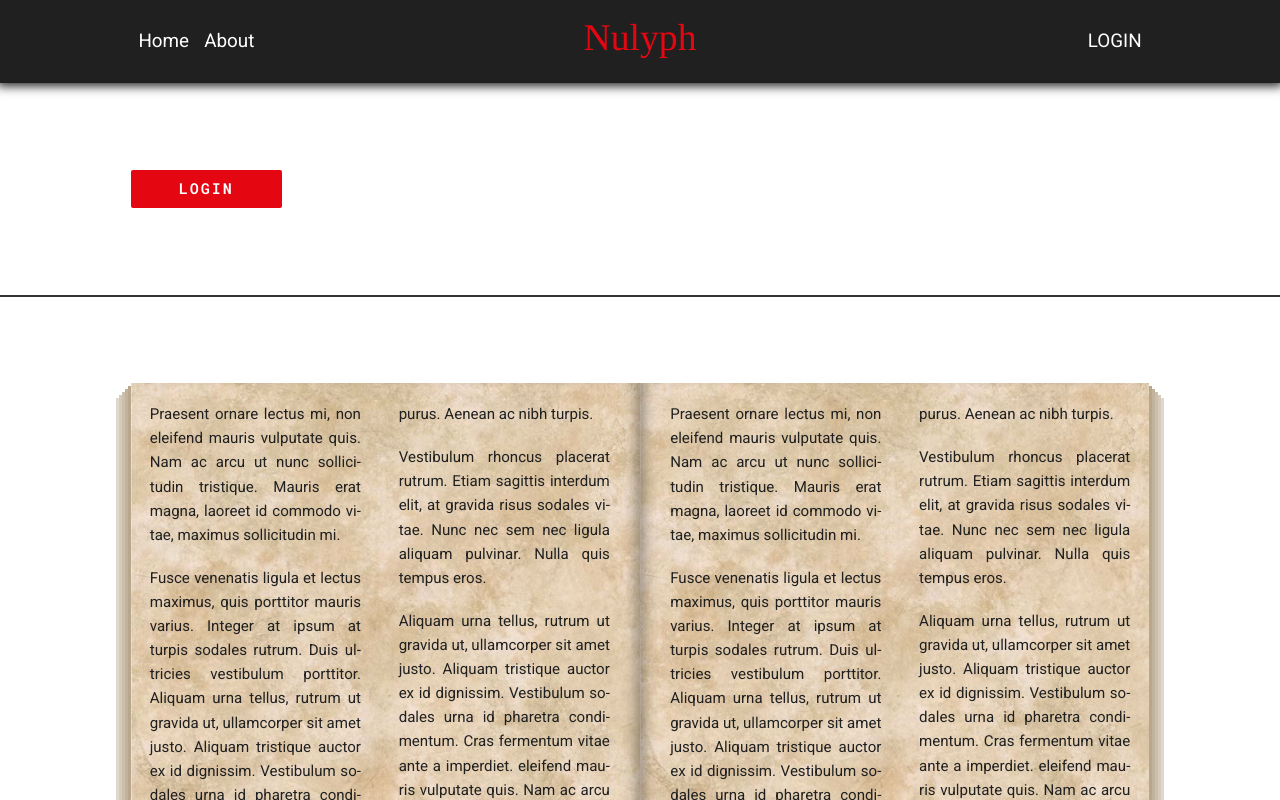
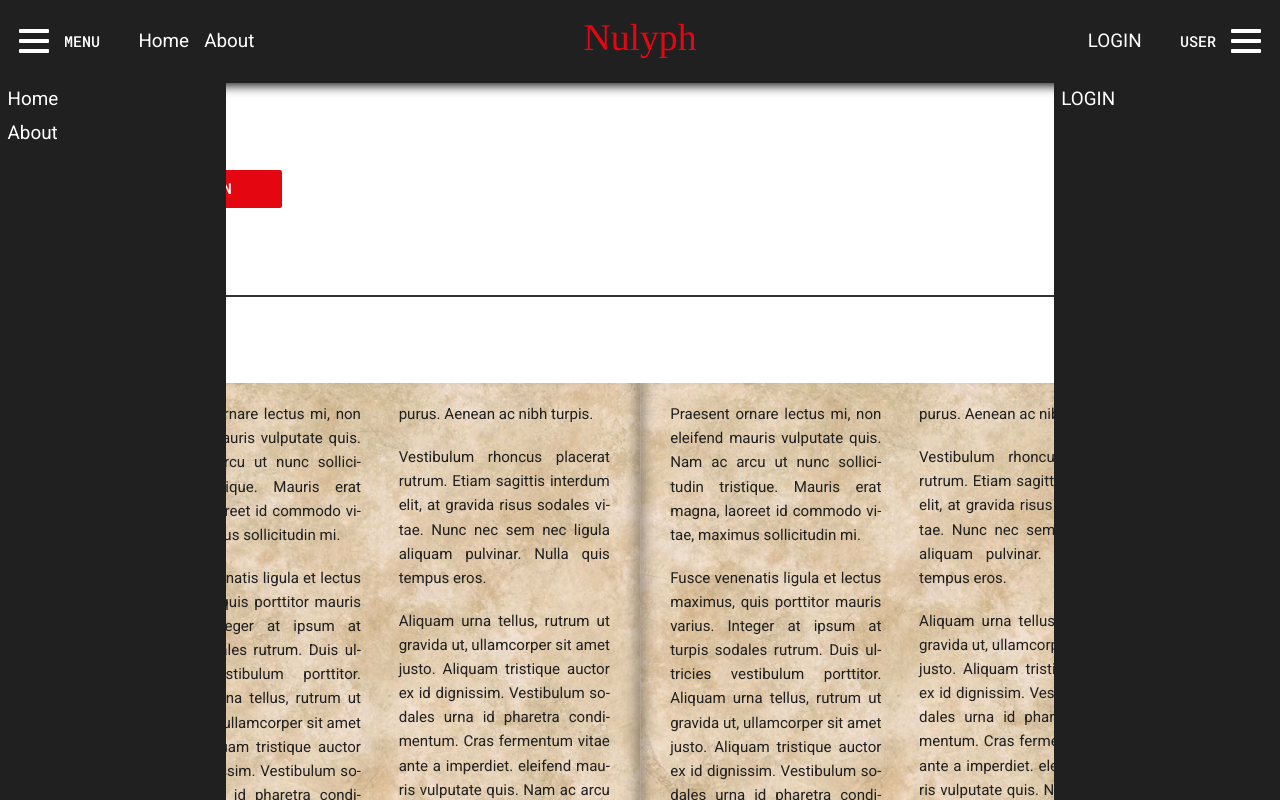
Before and after one commit to TylerUnderwood/capstone_project, a React (Create React App) app: page / in a window 1280 px wide. Shown: the top 800 px of the page. Built offline with nearby package versions, Linux system fonts and the light colour scheme; a web font is replaced by a local one.

Commit message:
dual nav bars in progress, have most of the styles done

```diff
--- a/src/App.js
+++ b/src/App.js
@@ -17,7 +17,7 @@ class App extends Component {
 				<BrowserRouter>
 					<Startup />
 					<Header />
-					<div className="viewbox">
+					<div className="viewbox scrollable">
 						<div id="top"></div>
 						<main id="main" className="viewable">
 							<Router />
--- a/src/components/Header.js
+++ b/src/components/Header.js
@@ -16,7 +16,25 @@ class Header extends Component {
 
 	render() {
 		return (
-			<header id="header" className="bg-dark p-2">
+			<header id="header" className="bg-dark p-2 flex items-center">
+
+				<label className="menu-btn" for="menu-btn">
+					<button id="menu-btn" class="nav-btn">
+						<div class="nav-btn__bar"></div>
+						<div class="nav-btn__bar"></div>
+						<div class="nav-btn__bar"></div>
+					</button>
+					<span className="menu-btn__text">Menu</span>
+				</label>
+
+				<nav className="drawer-nav drawer-nav--left drawer-nav--active">
+
+					<Link className="static-nav__item p-1" to="/">Home</Link>
+
+					<Link className="static-nav__item p-1" to="/about">About</Link>
+
+				</nav>
+
 				<div className="wrapper flex items-center">
 
 					<nav className="static-nav flex justy-start">
@@ -57,7 +75,41 @@ class Header extends Component {
 						)}
 
 					</nav>
+
 				</div>
+
+				<nav className="drawer-nav drawer-nav--right drawer-nav--active">
+
+					{ this.props.currentUser.loggedIn && (
+						<Link className="static-nav__item p-1" to="/dev">Dev</Link>
+					)}
+
+					{ this.props.currentUser.loggedIn ? (
+						<div className="static-nav__item p-1">
+							<details className="relative">
+								<summary>{this.props.currentUser.username}</summary>
+								<Link
+									className="put-bottom"
+									to="/login" onClick={() => this.logout()}>
+									LOGOUT
+								</Link>
+							</details>
+						</div>
+					):(
+						<Link className="static-nav__item p-1" to="/login">LOGIN</Link>
+					)}
+
+				</nav>
+
+				<label className="user-btn" for="user-btn">
+					<span className="user-btn__text">User</span>
+					<button id="user-btn" class="nav-btn">
+						<div class="nav-btn__bar"></div>
+						<div class="nav-btn__bar"></div>
+						<div class="nav-btn__bar"></div>
+					</button>
+				</label>
+
 			</header>
 		)
 	}
--- a/src/sass/components/book.scss
+++ b/src/sass/components/book.scss
@@ -55,6 +55,18 @@
 
 		&__page {
 			width: 100%;
+			-webkit-box-shadow:
+				-3px 3px 0px 0px #b8a78d,
+				-6px 6px 0px 0px lighten(#b8a78d, 5%),
+				-9px 9px 0px 0px lighten(#b8a78d, 10%),
+				-12px 12px 0px 0px lighten(#b8a78d, 15%),
+				-15px 15px 0px 0px lighten(#b8a78d, 20%);
+			box-shadow:
+				-3px 3px 0px 0px #b8a78d,
+				-6px 6px 0px 0px lighten(#b8a78d, 5%),
+				-9px 9px 0px 0px lighten(#b8a78d, 10%),
+				-12px 12px 0px 0px lighten(#b8a78d, 15%),
+				-15px 15px 0px 0px lighten(#b8a78d, 20%);
 
 			&:first-child {
 				margin-bottom: $space-2;
--- a/src/sass/components/contact-form.scss
+++ b/src/sass/components/contact-form.scss
@@ -46,7 +46,9 @@
 	flex-flow: row wrap;
 	max-width: 640px;
 
-	label, input, button {
+	label,
+	input,
+	button {
 		display: block;
 		margin: 0;
 		height: 40px;
--- a/src/sass/core/body.scss
+++ b/src/sass/core/body.scss
@@ -15,8 +15,6 @@ html {
 }
 
 body {
-	overflow-x: hidden;
-	overflow-y: scroll;
 	background-color: white;
 	line-height: 1;
 	font-size: $font-size;
@@ -26,14 +24,14 @@ body {
 		-webkit-font-smoothing: antialiased;
 		-moz-osx-font-smoothing: grayscale;
 	color: $text-color;
-
-	// Firefox only
-	scroll-behavior: smooth;
 }
 
 .scrollable {
 	overflow-x: hidden;
 	overflow-y: scroll;
+
+	// Firefox only
+	scroll-behavior: smooth;
 }
 
 .scroll-lock {
@@ -72,3 +70,16 @@ body {
 	position: relative;
 	z-index: 2;
 }
+
+body.fixed-header {
+	margin-top: $header-ht;
+
+	#header {
+		position: fixed;
+		top: 0;
+		right: 0;
+		bottom: unset;
+		left: 0;
+		z-index: 3;
+	}
+}
--- a/src/sass/modules/header.scss
+++ b/src/sass/modules/header.scss
@@ -69,6 +69,7 @@ $nav-time: 240ms;
 }
 
 /* ===== STATIC NAV ===== */
+
 .static-nav {
 	display: flex;
 	//
@@ -97,289 +98,136 @@ $nav-time: 240ms;
 	}
 }
 
-/* ===== DRAWER NAV ===== */
+/* ===== NAV BUTTON ===== */
 
-.drawer-nav {
+.menu-btn {
 	display: flex;
-	flex-flow: column;
-	//
-	position: fixed;
-	z-index: 2;
-	//
-	top: 0;
-	left: unset;
-	bottom: 0;
-	right: calc(100% - 100vw  + 1px);
-	transform-origin: left top;
-	margin-right: calc(50vw - 50%);
-	width: calc(100vw + 2px);
-	height: 100vh;
-	background-color: $drawer-nav-bg;
-	padding: 0;
-	padding-top: $header-ht;
-	line-height: 1;
-	font-size: 2.4rem;
+	align-items: center;
 
-	// These before and afters are for fading the nav items
-	// top and bottom as you scroll through them.
-	&:before,
-	&:after {
-		position: absolute;
-		z-index: 9;
-		left: 0;
-		width: 100%;
-		height: 1em;
-		content: '';
-	}
-
-	&:before {
-		top: $header-ht;
-		background: linear-gradient(rgba($drawer-nav-bg, 1) 0%,
-									rgba($drawer-nav-bg, 0) 100%);
-	}
-
-	&:after {
-		bottom: 0;
-		background: linear-gradient(rgba($drawer-nav-bg, 0) 0%,
-									rgba($drawer-nav-bg, 1) 100%);
-	}
-
-	.inner-nav {
-		display: flex;
-		flex-direction: column;
-		margin: 0 auto;
-		width: 100%;
-		max-width: $max-width;
-		overflow-x: hidden;
-		overflow-y: scroll;
-		padding: 1em 0 0;
-
-		// padding bottom isn't defining the bottom scroll position,
-		// so I am using this ::after to create some space for the last-child
-		&::after {
-			display: block;
-			opacity: 0;
-			min-height: 1em;
-			content: ' ';
-		}
-
-		> * {
-			margin: 0.5rem 0;
-
-			&:first-child { margin-top: 0; }
-
-			&:last-child { margin-bottom: 0; }
+	&__text {
+		margin-left: 0.8rem;
 	}
 }
 
-	a {
-		display: inline-block;
-		margin-right: auto;
-		padding: 0.8rem $header-pad;
-		text-transform: capitalize;
-		font-family: $heading-font;
-		font-weight: normal;
-		transition: opacity 200ms ease-in-out;
+.user-btn {
+	display: flex;
+	align-items: center;
 
-		&:hover,
-		&:active {
-			opacity: 0.8;
+	&__text {
+		margin-right: 0.8rem;
 	}
 }
 
-	/* === NAVIGATION LINKS === */
-	nav.site-header-nav {
-		display: flex;
-		flex-flow: column;
+/* ===== NAV BUTTON ===== */
 
-		a {
-			font-size: inherit;
-			color: $drawer-nav-color;
+$nav-btn-bar: 6px;
+
+.nav-btn {
+	display: inline-block;
+	margin: -6px;
+	padding: 6px;
+	cursor: pointer;
+
+	$self: &;
+
+	&__bar {
+		border-radius: 1px;
+		background-color: currentColor;
+		width: 30px;
+		height: 4px;
+		transition: opacity 300ms ease,
+					transform 300ms ease;
+
+		&:not(:first-child) {
+			margin-top: 6px;
 		}
 	}
 
-	/* === CONTACT LINKS === */
-	.contact-links {
-		display: flex;
-		flex-flow: column;
-
-		a {
-			display: flex;
-			align-items: center;
-			font-size: 1rem;
-			font-family: $copy-font;
-			color: $drawer-nav-color;
+	&--active {
+		#{$self}__bar:nth-child(1){
+			transform: rotate(-45deg) translate(-7px, 7px);
 		}
-
-		span {
-			display: inline-block;
+		#{$self}__bar:nth-child(2) {
+			opacity: 0;
 		}
-
-		.icon {
-			width: 1rem;
-			fill: $drawer-nav-color;
-		}
-
-		.text {
-			margin-left: 1rem;
-		}
-	}
-
-	// ANIMATIONS
-	@keyframes open_drawer {
-		from {
-			opacity: 0;
-			transform: scale(1.05);
-		}
-		to {
-			opacity: 1;
-			transform: scale(1);
-		}
-	}
-
-	@keyframes close_drawer {
-		from {
-			opacity: 1;
-			transform: scale(1);
-		}
-		to {
-			opacity: 0;
-			transform: scale(1.05);
-		}
-	}
-
-	// ACTIVE STATES
-	.nav-closed & {
-		visibility: hidden;
-    }
-
-    .nav-opening & {
-		animation: open_drawer $nav-time ease-in-out forwards;
-	}
-
-	.nav-opened & {
-        visibility: visible;
-    }
-
-    .nav-closing & {
-		animation: close_drawer $nav-time ease-in-out forwards;
-	}
-}
-
-/* === NAV BUTTON === */
-button.nav-button {
-	display: flex;
-	justify-content: center;
-	align-content: center;
-	align-items: center;
-	//
-	position: absolute;
-	z-index: 99;
-	right: 2em;
-	//
-	outline: none;
-	border: none;
-	border-radius: 50%;
-	width: 4em;
-	height: 4em;
-	background-color: transparent;
-	padding: 2em;
-	// font size canges the whole size
-	font-size: 8px;
-	transition: background-color 250ms ease;
-	cursor: pointer;
-
-	span {
-		background-color: $nav-color;
-	}
-
-    .dots {
-		display: flex;
-		justify-content: space-evenly;
-        align-items: center;
-        width: 50%;
-        min-width: 40px;
-        overflow: hidden;
-		cursor: pointer;
-
-        span {
-			display: inline-block;
-			border-radius: 50%;
-            width: 5px;
-            height: 5px;
-        }
-    }
-
-    .close-x {
-		display: flex;
-		justify-content: center;
-		align-items: center;
-		position: absolute;
-        width: 3em;
-        height: 3em;
-		cursor: pointer;
-
-        span {
-			display: block;
-			position: absolute;
-			border-radius: 2px;
-            width: 0;
-            height: 4px;
-
-            &:first-child {
-                transform: rotate(-45deg);
-            }
-            &:last-child {
-                transform: rotate(45deg);
+		#{$self}__bar:nth-child(3) {
+			transform: rotate(45deg) translate(-7px, -7px);
 		}
 	}
 }
 
-	// HOVER STATES
-	&:hover,
-    &:focus {
-        background-color: transparent;
+/* ===== DRAWER NAV ===== */
+
+$drawer-width: 12rem;
+
+.drawer-nav {
+	display: flex;
+	flex-direction: column;
+	position: absolute;
+	top: unset;
+	bottom: 0;
+	transform: translate( 0, 100% );
+	width: $drawer-width;
+	height: calc( 100vh - #{$header-ht} );
+	background-color: $nav-bg;
+	transition: transform 500ms ease;
+
+	&--left {
+		right: unset;
+		left: 0;
+		transform: translate( -100%, 100% );
 	}
 
-	// ACTIVE STATES
-	.nav-open &,
-	.nav-opening & {
-		background-color: transparent;
-
-        .dots {
-            width: 0;
-            min-width: 0;
-            transition: all $nav-time ease;
-        }
-        .close-x span {
-			width: 2rem;
-			transition: all $nav-time ease;
+	&--right {
+		right: 0;
+		left: unset;
+		transform: translate( 100%, 100% );
 	}
 
-		span {
-			background-color: $drawer-nav-color;
+	&--active {
+		transform: translate( 0, 100% );
 	}
 }
 
-	.nav-closed &,
-	.nav-closing & {
-        background-color: transparent;
+.viewbox {
+	position: relative;
+	transition: transform 500ms ease;
 
-        .dots {
-            transition: all $nav-time ease;
+	&::after {
+		position: absolute;
+		z-index: -99;
+		top: 0;
+		right: 0;
+		bottom: 0;
+		left: 0;
+		background-color: #333;
+		opacity: 0;
+		transition: opacity 500ms ease,
+					z-index 0ms ease 500ms;
+		content: '';
 	}
-        .close-x span {
-			transition: all $nav-time ease;
+
+	&.slide-to-the-right,
+	&.slide-to-the-left {
+		overflow: hidden;
+
+		&::after {
+			z-index: 99;
+			opacity: 0.3;
+			transition: opacity 500ms ease,
+						z-index 0ms ease;
 		}
 	}
 
-	/* ABOVE MOBILE */
-	@include above(mobile) {
-		font-size: 10px;
+	&.slide-to-the-right {
+		transform: translate( -$drawer-width / 2, 0 );
 	}
 
-	/* ABOVE TABLET */
-	@include above(tablet) {
-		font-size: 12px;
+	&.slide-to-the-left {
+		transform: translate( $drawer-width / 2, 0 );
+	}
+
+	&.slide-to-the-right.slide-to-the-left {
+		transform: translate( 0, 0 );
 	}
 }
```
Lines whose indentation alone changed are shown as unchanged.
